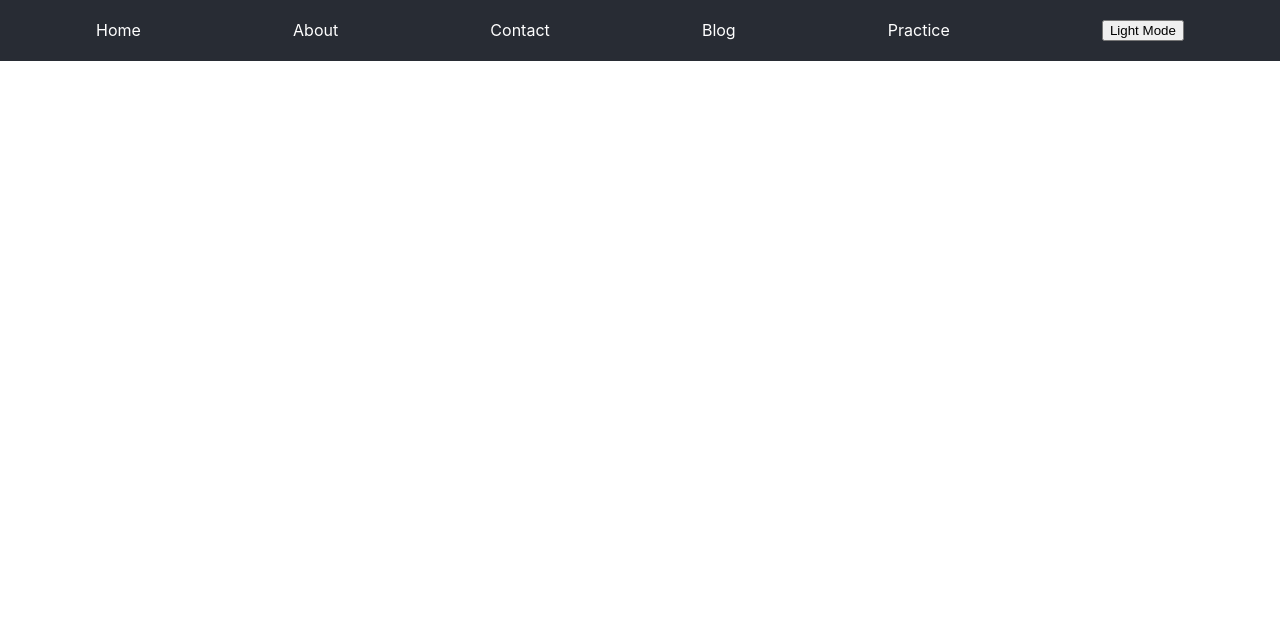
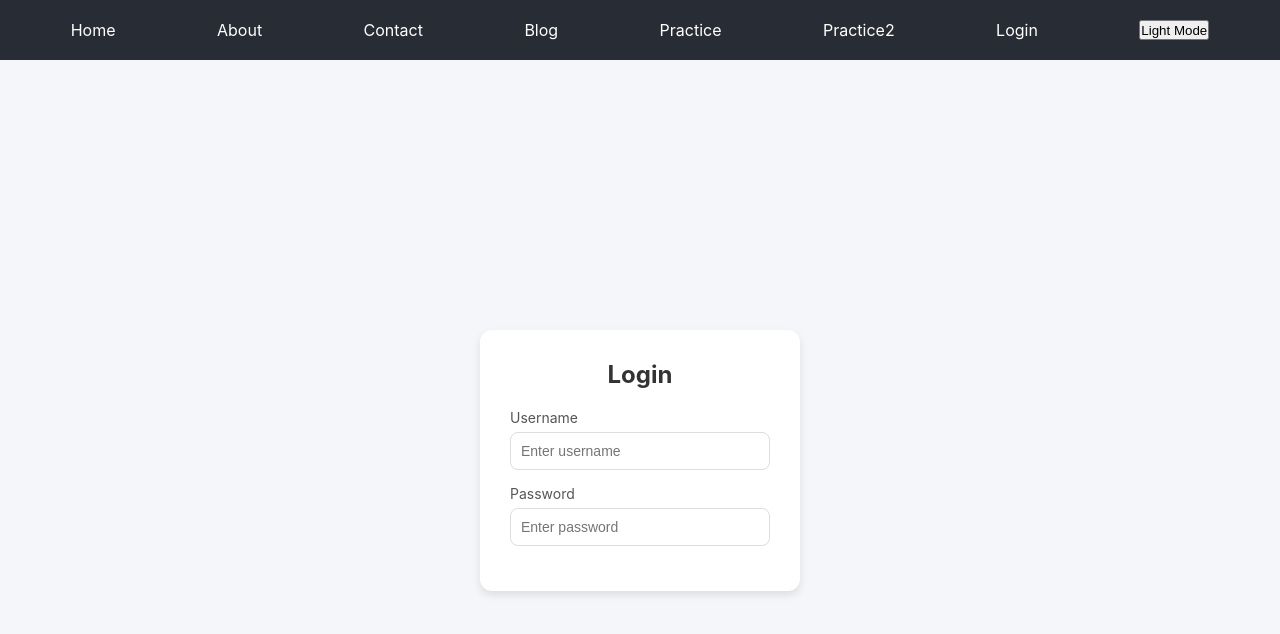
Before and after one commit to danhphuongdeptraiday/learn-react-csi, a React (Create React App) app: page /login in a window 1280 px wide. Shown: the top 634 px of the page. Built offline with nearby package versions, Linux system fonts and the light colour scheme.

Commit message:
Feat: Login Homework

```diff
--- a/src/App.js
+++ b/src/App.js
@@ -8,6 +8,8 @@ import About from "./pages/About/about";
 import Contact from "./pages/Contact/contact";
 import Blog from "./pages/Blog/blog";
 import Practice from "./pages/Practice/practice";
+import Practice2 from "./pages/Practice2/Practice2";
+import Login from "./pages/Login/Login";
 
 function App() {
   const arrayHeaders = [
@@ -21,9 +23,19 @@ function App() {
       path: "/practice",
       element: <Practice />,
     },
+    {
+      Number: 6,
+      pageName: "Practice2",
+      path: "/practice2",
+      element: <Practice2 />,
+    },
+    {
+      Number: 6,
+      pageName: "Login",
+      path: "/login",
+      element: <Login />,
+    }
   ];
-
-  console.log("Render App");
 
   return (
     <Router>
--- /dev/null
+++ b/src/pages/Login/Login.css
@@ -0,0 +1,81 @@
+* {
+  margin: 0;
+  padding: 0;
+  box-sizing: border-box;
+}
+
+.login-container {
+  display: flex;
+  justify-content: center;
+  align-items: center;
+  height: 100vh;
+  background: #f4f6f9;
+}
+
+.login-form {
+  background: #fff;
+  padding: 30px;
+  border-radius: 12px;
+  width: 320px;
+  box-shadow: 0 4px 8px rgba(0, 0, 0, 0.1);
+}
+
+.login-form h2 {
+  text-align: center;
+  margin-bottom: 20px;
+  color: #333;
+}
+
+.form-group {
+  margin-bottom: 15px;
+}
+
+.form-group label {
+  display: block;
+  margin-bottom: 6px;
+  font-size: 14px;
+  color: #555;
+}
+
+.form-group input {
+  width: 100%;
+  padding: 10px;
+  border: 1px solid #ddd;
+  border-radius: 8px;
+  outline: none;
+  font-size: 14px;
+}
+
+.form-group input:focus {
+  border-color: #007bff;
+}
+
+.btn {
+  width: 100%;
+  padding: 10px;
+  background: #007bff;
+  border: none;
+  border-radius: 8px;
+  color: white;
+  font-size: 16px;
+  cursor: pointer;
+  transition: background 0.3s;
+}
+
+.btn:hover {
+  background: #0056b3;
+}
+
+.error {
+  color: #d9534f;
+  text-align: center;
+  margin-bottom: 10px;
+  font-size: 14px;
+}
+
+.success {
+  color: #28a745;
+  text-align: center;
+  margin-bottom: 10px;
+  font-size: 14px;
+}
--- /dev/null
+++ b/src/pages/Login/Login.js
@@ -0,0 +1,31 @@
+import React from 'react'
+import "./Login.css"; // import css file
+
+function Login() {
+  return (
+    <div className="login-container">
+      <form className="login-form">
+        <h2>Login</h2>
+        <div className="form-group">
+          <label>Username</label>
+          <input
+            type="username"
+            name="username"
+            placeholder="Enter username"
+          />
+        </div>
+
+        <div className="form-group">
+          <label>Password</label>
+          <input
+            type="password"
+            name="password"
+            placeholder="Enter password"
+          />
+        </div>
+      </form>
+    </div>
+  )
+}
+
+export default Login
--- /dev/null
+++ b/src/pages/Practice2/Practice2.js
@@ -0,0 +1,46 @@
+import React from "react";
+
+function Practice2() {
+  const [inputValue, setInputValue] = React.useState("");
+  const [checkLength, setCheckLength] = React.useState(false);
+
+  // thuộc tính value của input
+  // sự kiện onChange để lắng nghe sự thay đổi của input
+
+  const handleChangeValueInput = (e) => {
+    // e: event
+    setInputValue(e.target.value);
+    if (e.target.value.length > 10) {
+      setCheckLength(true);
+    } else {
+      setCheckLength(false);
+    }
+  };
+
+  return (
+    <div>
+      <h1>Input Example</h1>
+      <input
+        style={{ padding: "10px", fontSize: "16px" }}
+        placeholder="Enter your name"
+        value={inputValue}
+        onChange={handleChangeValueInput}
+      />
+
+      <div
+         style={{ color: `${checkLength ? "green" : "black"}` }}
+        // style={checkLength ? { color: "green" } : { color: "red" }}
+      >
+        OUTPUT: {inputValue}
+      </div>
+
+
+      {/* // nếu inputValue > 10 ký tự thì text sẽ chuyển sang màu xanh lá cây */}
+    </div>
+  );
+}
+
+// checkLength ? "green" : "black"
+// checkLength ? { color: "green" } : { color: "black"}
+
+export default Practice2;
```
